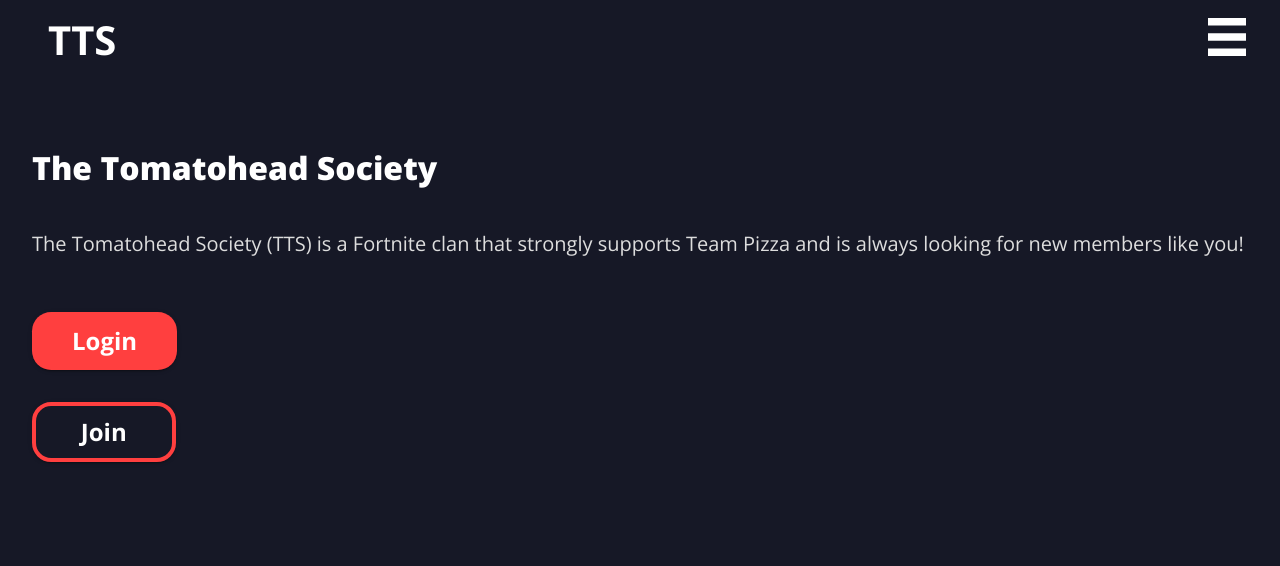
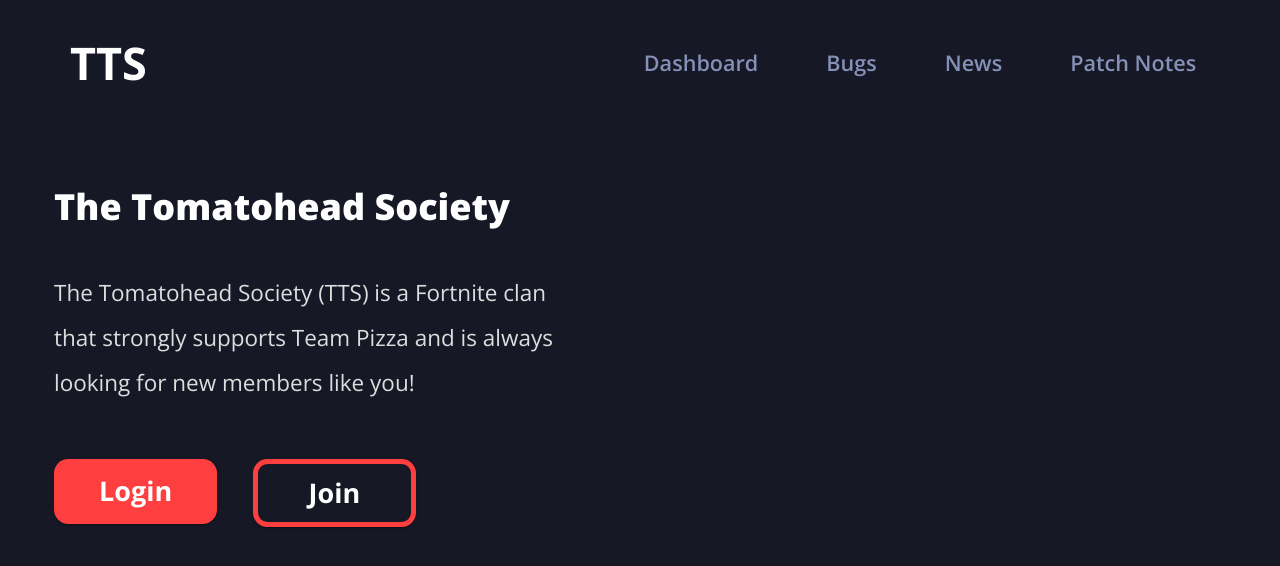
Before and after one commit to CreeperPlanet26/TTS-Redirects, an Angular app: page / in a window 1280 px wide. Shown: the top 566 px of the page. Built offline with nearby package versions, Linux system fonts and the light colour scheme.

Commit message:
home page is not very responsive

```diff
--- a/src/app/components/buttons/join/join.component.scss
+++ b/src/app/components/buttons/join/join.component.scss
@@ -5,10 +5,19 @@
     font-size: 1.5rem;
     padding: 0.5rem 2.8rem;
     background: none;
-    border-radius: 1.2rem;
+    border-radius: 1rem;
     border: 0.3rem solid $primary;
 
     &:hover {
         border: 0.3rem solid lighten($primary, 2%);
     }
+
+    @include tablet {
+        border-radius: 0.8rem;
+        padding: 0.6rem 2.8rem;
+    }
+
+    @include desktop {
+        padding: 0.8rem 2.8rem;
+    }
 }
--- a/src/app/components/buttons/login/login.component.scss
+++ b/src/app/components/buttons/login/login.component.scss
@@ -5,9 +5,18 @@
     font-size: 1.5rem;
     padding: 0.7rem 2.5rem;
     background: $primary;
-    border-radius: 1.2rem;
+    border-radius: 1rem;
 
     &:hover {
         background: lighten($primary, 2%);
     }
+
+    @include tablet {
+        border-radius: 0.8rem;
+        padding: 0.8rem 2.5rem;
+    }
+
+    @include desktop {
+        padding: 1rem 2.5rem;
+    }
 }
--- a/src/app/pages/home/home.component.html
+++ b/src/app/pages/home/home.component.html
@@ -1,7 +1,9 @@
 <app-nav-bar>
     <nav>
         <button routerLink="/" class="h1" mat-button>TTS</button>
-
+        <div class="links">
+            <a *ngFor="let link of links" [routerLink]="link.path" mat-button>{{ link.name }}</a>
+        </div>
         <button (click)="toggleDrawer()" id="hamburger" mat-button>
             <app-hamburger></app-hamburger>
         </button>
--- a/src/app/pages/home/home.component.scss
+++ b/src/app/pages/home/home.component.scss
@@ -7,34 +7,109 @@
     height: 5rem;
     width: 100vw;
 
+    @include tablet {
+        margin-top: 1rem;
+    }
+
     .h1 {
         margin: 1rem 2rem;
         height: 3rem;
+
+        @include tablet {
+            margin-left: 3rem;
+        }
+
+        @include desktop {
+            margin-left: 5rem;
+        }
     }
 }
 
 #hamburger {
     margin: 1rem;
     margin-top: 1.5rem;
+
+    @include tablet {
+        display: none;
+    }
 }
 
 h1 {
     margin: 4rem 2rem 2rem;
     font-weight: $extra-bold !important;
     font-size: 2rem !important;
+
+    @include tablet {
+        margin-left: 3rem;
+    }
+
+    @include desktop {
+        margin-left: 5rem;
+    }
 }
 
 p {
     margin: 2rem;
+    max-width: 28rem;
+
+    @include tablet {
+        margin-left: 3rem;
+    }
+
+    @include desktop {
+        margin-left: 5rem;
+    }
 }
 
 app-login,
 app-join {
     margin: 1rem 2rem;
+    @include tablet {
+        margin-left: 0;
+    }
+}
+
+app-login {
+    @include tablet {
+        margin-left: 3rem;
+    }
+
+    @include desktop {
+        margin-left: 5rem;
+    }
 }
 
 section {
     display: flex;
     justify-content: flex-start;
     flex-direction: column;
+
+    @include tablet {
+        flex-direction: row;
+    }
 }
+
+.links {
+    display: none;
+
+    @include tablet {
+        display: flex;
+        justify-content: center;
+        flex-wrap: wrap;
+        width: 40rem;
+    }
+}
+
+a {
+    @include tablet {
+        display: inline-block;
+        font-size: 1.2rem;
+        font-weight: $semi-bold;
+        color: $nav-text;
+        margin: 0 1rem;
+    }
+
+    @include desktop {
+        font-size: 1.5rem;
+    }
+}
--- a/src/app/pages/home/home.component.ts
+++ b/src/app/pages/home/home.component.ts
@@ -1,5 +1,6 @@
 import { Component } from '@angular/core';
 import { NavBarService } from 'src/app/components/nav-bar/nav-bar.service';
+import { navLinks } from 'src/app/components/nav-bar/nav-links';
 
 @Component({
   selector: 'app-home',
@@ -7,6 +8,7 @@
   styleUrls: ['./home.component.scss']
 })
 export class HomeComponent {
+  public links = navLinks;
 
   constructor(private navBarService: NavBarService) { }
 
--- a/src/scss/reset.scss
+++ b/src/scss/reset.scss
@@ -45,7 +45,7 @@
 /* Set the core h1 defaults */
 h1,
 .h1 {
-  font-size: 40px !important;
+  font-size: 2.5rem !important;
   font-weight: $bold !important;
   color: white;
 }
@@ -85,9 +85,8 @@
   @include mat-button();
 }
 
-/* A elements that don't have a class get default styles */
-a:not([class]) {
-  text-decoration-skip-ink: auto;
+a {
+  text-decoration: none;
 }
 
 /* Make images easier to work with */
--- /dev/null
+++ b/src/scss/responsive.scss
@@ -0,0 +1,11 @@
+@import "variables";
+
+html {
+    @include tablet {
+        font-size: 18px;
+    }
+
+    @include desktop {
+        font-size: 26px;
+    }
+}
--- a/src/styles.scss
+++ b/src/styles.scss
@@ -1,8 +1,11 @@
 /* You can add global styles to this file, and also import other style files */
+
 @import "@angular/material/theming";
 @import "./scss/reset";
+@import "./scss/responsive";
 
 $custom-typography: mat-typography-config(
     $font-family: "Open Sans",
 );
+
 @include mat-core($custom-typography);
```
